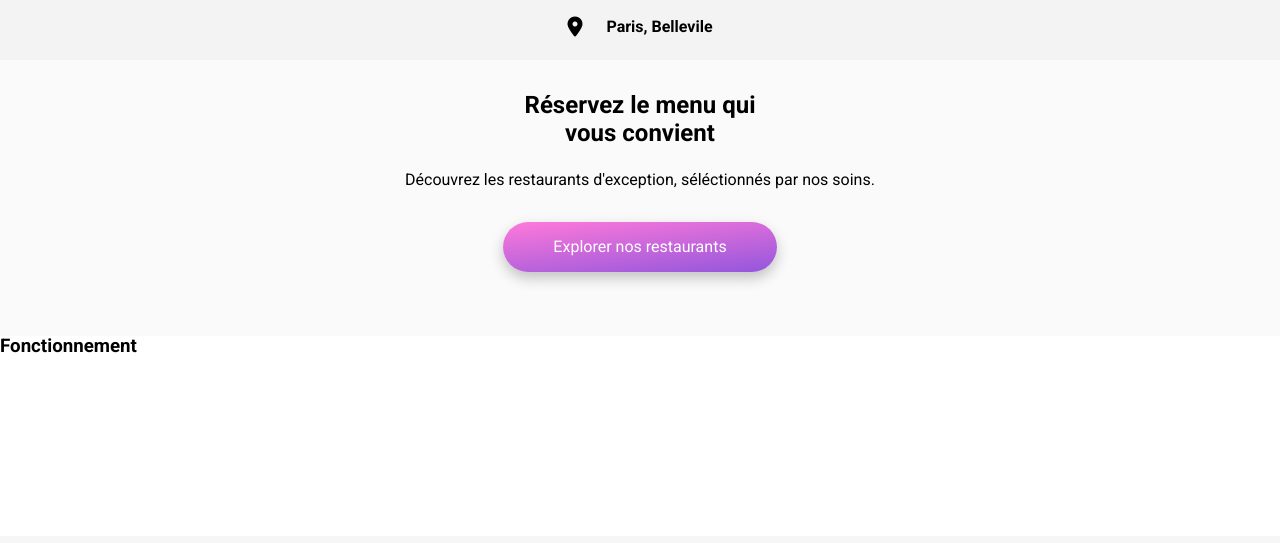
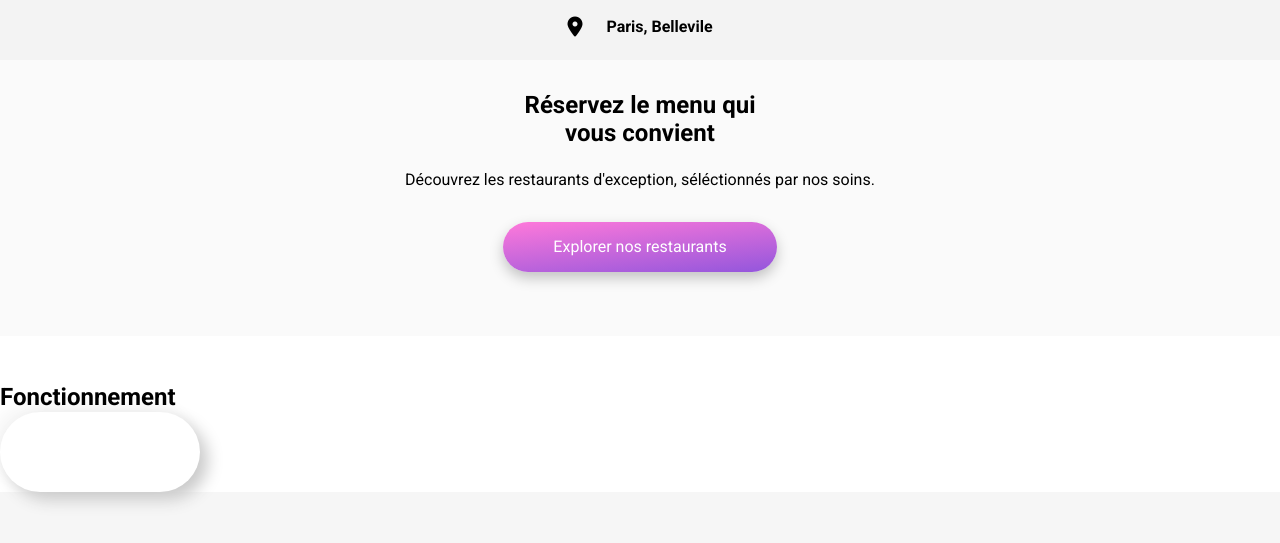
Before and after one commit to tempDz/Ohmyfood, a website: page index.html in a window 1280 px wide. Shown: the part 75-618 px from the top of the page. Drawn offline with nearby package versions, Linux system fonts and the light colour scheme; a web font is replaced by a local one.

Commit message:
mise en place du card.scss
nouvelle feuille cards.scss afin d'y parametrer les 2 types de cartes du site

```diff
--- /dev/null
+++ b/assets/scss/components/_cards.scss
@@ -0,0 +1,7 @@
+.accueil__fonctionnement__card {
+    width: 200px;
+    height: 80px;
+    border-radius: 54px;
+    background: #ffffff;
+    box-shadow:  8px 8px 16px #cacaca,-8px -8px 16px #f6f6f6;
+}
--- a/assets/scss/main.scss
+++ b/assets/scss/main.scss
@@ -1,7 +1,8 @@
 @use './base/base.scss';
-@use './utils/variables' as v;
+@use './utils/variables';
+@use './components/buttons';
+@use './components/cards';
 @use './base/header';
-@use './components/buttons';
 @use './pages/menu';
 @use './pages/accueil';
 @use './base/footer';
--- a/assets/scss/pages/_accueil.scss
+++ b/assets/scss/pages/_accueil.scss
@@ -1,12 +1,18 @@
 @use '../utils/variables' as v;
 @use '../base/typography' as t;
 
+//reglage pour box shadow dans header==============================================
 header {
     position: relative;
     box-shadow: 0 0 4px 0 rgba(0, 0, 0, 0.08), 0 2px 4px 0 rgba(0, 0, 0, 0.12);
 }
 
+//mise en page du haut de l'accueil================================================
 .accueil {
+
+    & h2 {
+        font-family: t.$text-font;
+    }
 
     &__localisation {
         background-color: v.$grey-color3;
@@ -29,10 +35,6 @@ header {
         text-align: center;
         padding: 2rem;
 
-        & h2 {
-            font-family: t.$text-font;
-
-        }
 
         & p {
             padding-top: 1.5rem;
@@ -41,14 +43,17 @@ header {
     }
 
     &__fonctionnement {
-        height: 200px;
         background-color: v.$white-color;
+
+    & h2 {
+        padding-top: 3rem;
+    }
     }
 
 }
 
-//parametre de bouton dans _buttons.scss
-//modification uniquement du margin
+//parametre de bouton dans _buttons.scss================================
+//modification uniquement du margin=====================================
 .pink__button {
     margin: 2rem 0 2rem 0;
 }
--- a/index.html
+++ b/index.html
@@ -24,15 +24,17 @@
             <h3>Paris, Bellevile</h3>
         </div>
         <div class="accueil__reservation">
-            <h2>Réservez le menu qui<br>vous convient</h3>
+            <h2>Réservez le menu qui<br>vous convient</h2>
             <p>Découvrez les restaurants d'exception, séléctionnés par nos soins.</p>
             <div class="pink__button">
                 <button class="pink__button__titre">Explorer nos restaurants</button>
             </div>
         </div>
         <div class="accueil__fonctionnement">
-            <h3>Fonctionnement</h3>
+            <h2>Fonctionnement</h2>
+            <div class="accueil__fonctionnement__card">
 
+            </div>
         </div>
     </div>
 
```
Also changed, not shown: assets/css/style.css, 1 other file.
